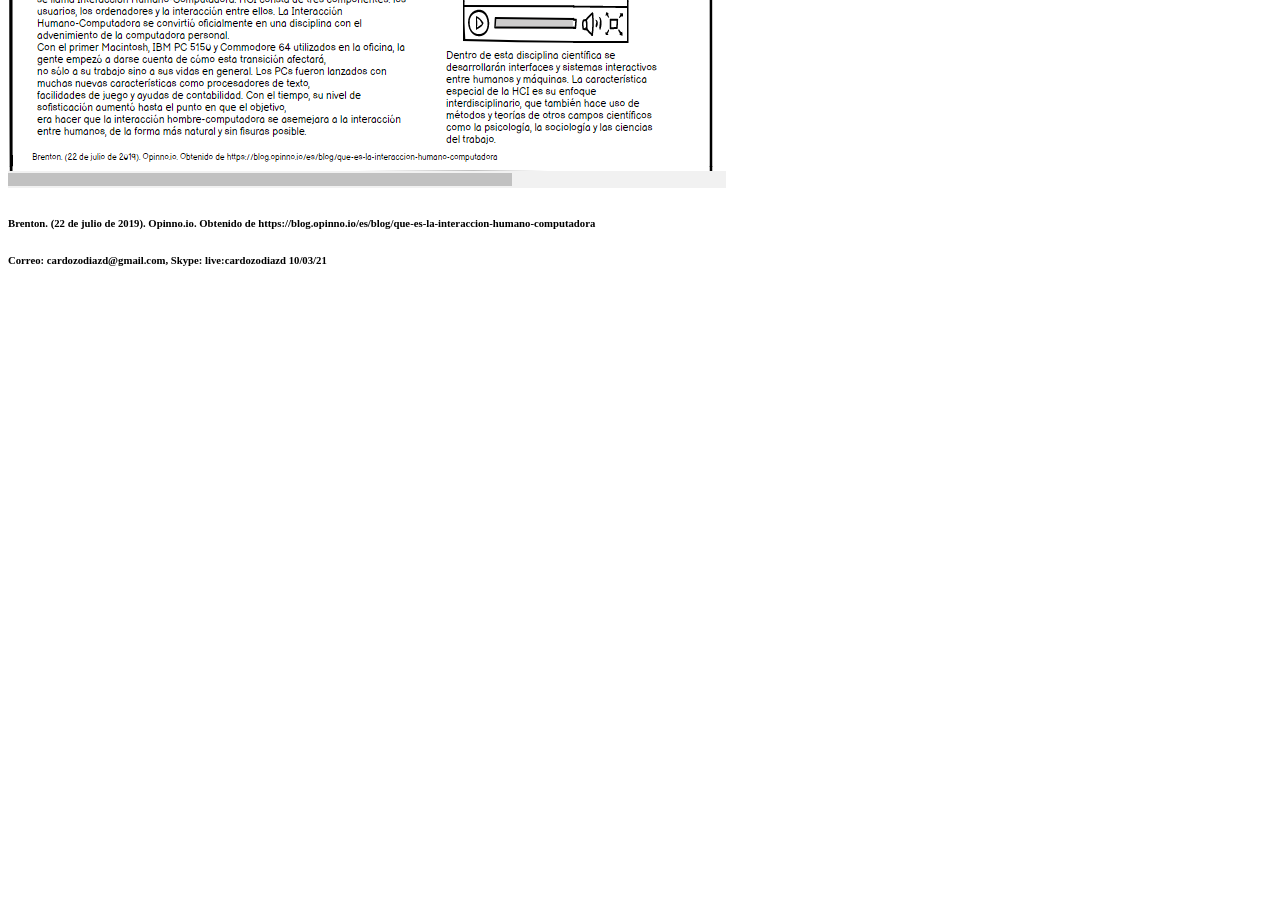
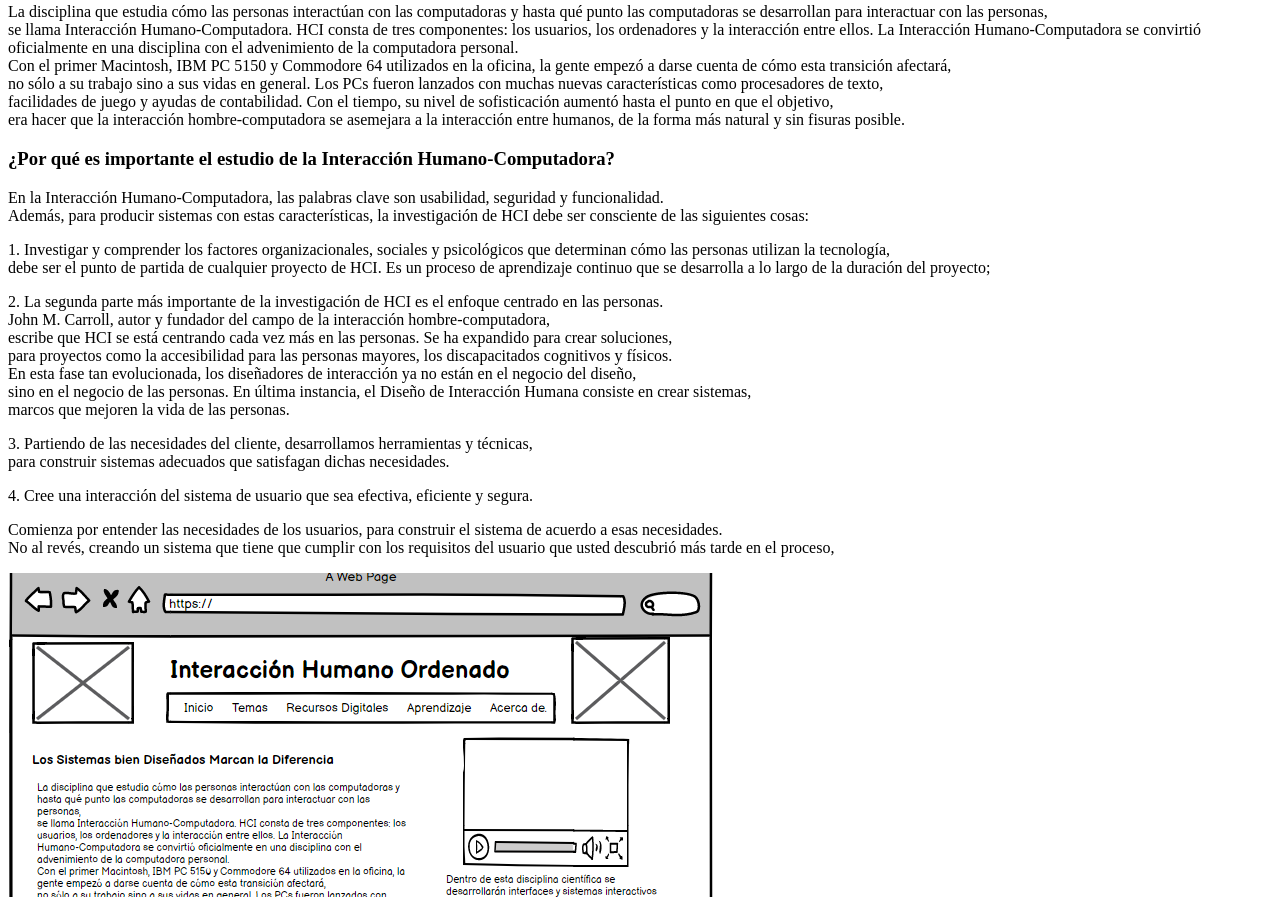
Before and after one commit to DavidCardozo21/DSW-dcardozo, a plain HTML site: page Fase2/desing.html in a window 1280 px wide. Shown: the part 771-1668 px from the top of the page. Before the commit the page ends 1062 px from the top, so only its background shows below. Drawn offline with Linux system fonts and the light colour scheme.

Commit message:
actualización 3
Contenido nuevo pagina

```diff
--- a/Fase2/desing.html
+++ b/Fase2/desing.html
@@ -24,17 +24,14 @@
                     <li><a href="#">Recurso 2</a></li>
                 </ul>
                 <li>Aprendizaje</li>
-                <li><a href="#">Actividad 1</a></li>
-                <li><a href="#">Actividad 2</a></li>
                 <ul>
-                    <li>Acerca de</li>
+                    <li><a href="#">Actividad 1</a></li>
+                    <li><a href="#">Actividad 2</a></li>
+                </ul>
+                <li>Acerca de</li>
+                <ul>
                     <li><a href="#">Autor</a></li>
                 </ul>
-
-
-
-
-
         </nav>
     </header>
     <section>
@@ -43,6 +40,7 @@
             con el ordenador,<br>
             todo con el proposíto especial de ayudar a dinimizar las estrategias de aprendizaje a raiz de la pandemia.
         </p>
+        <img src="in1.jpg" alt="">
     </section>
     <article>
         <h3>Los sistemas bien diseñados marcan la diferencia. </h3>
@@ -60,7 +58,33 @@
             punto en que el objetivo,<br>
             era hacer que la interacción hombre-computadora se asemejara a la interacción entre humanos, de la forma más
             natural y sin fisuras posible.
-            <img src="Imagen.png" alt="">
+        <h3>¿Por qué es importante el estudio de la Interacción Humano-Computadora?</h3>
+        <p> En la Interacción Humano-Computadora, las palabras clave son usabilidad, seguridad y funcionalidad. <br>
+            Además, para producir sistemas con estas características, la investigación de HCI debe ser consciente de las
+            siguientes cosas:
+        </p>
+        <p>1. Investigar y comprender los factores organizacionales, sociales y psicológicos que determinan cómo las
+            personas utilizan la tecnología, <br>
+            debe ser el punto de partida de cualquier proyecto de HCI. Es un proceso de aprendizaje continuo que se
+            desarrolla a lo largo de la duración del proyecto;</p>
+        <p>2. La segunda parte más importante de la investigación de HCI es el enfoque centrado en las personas. <br>
+            John M. Carroll, autor y fundador del campo de la interacción hombre-computadora, <br>
+            escribe que HCI se está centrando cada vez más en las personas. Se ha expandido para crear soluciones, <br>
+            para proyectos como la accesibilidad para las personas mayores, los discapacitados cognitivos y físicos.
+            <br>
+            En esta fase tan evolucionada, los diseñadores de interacción ya no están en el negocio del diseño, <br>
+            sino en el negocio de las personas. En última instancia, el Diseño de Interacción Humana consiste en crear
+            sistemas, <br>
+            marcos que mejoren la vida de las personas.
+        </p>
+        <p>3. Partiendo de las necesidades del cliente, desarrollamos herramientas y técnicas, <br>
+            para construir sistemas adecuados que satisfagan dichas necesidades.</p>
+        <p>4. Cree una interacción del sistema de usuario que sea efectiva, eficiente y segura.</p>
+        <p>Comienza por entender las necesidades de los usuarios, para construir el sistema de acuerdo a esas
+            necesidades. <br>
+            No al revés, creando un sistema que tiene que cumplir con los requisitos del usuario que usted descubrió más
+            tarde en el proceso,</p>
+        <img src="Imagen.png" alt="">
         <h6>Brenton. (22 de julio de 2019). Opinno.io. Obtenido de
             https://blog.opinno.io/es/blog/que-es-la-interaccion-humano-computadora </h6>
         </p>
```
Also changed, not shown: Fase2/in1.jpg (added).
